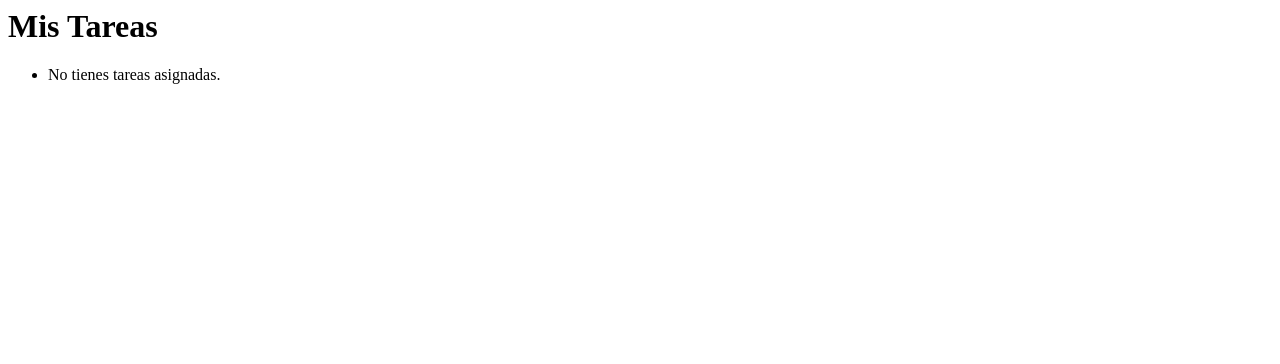
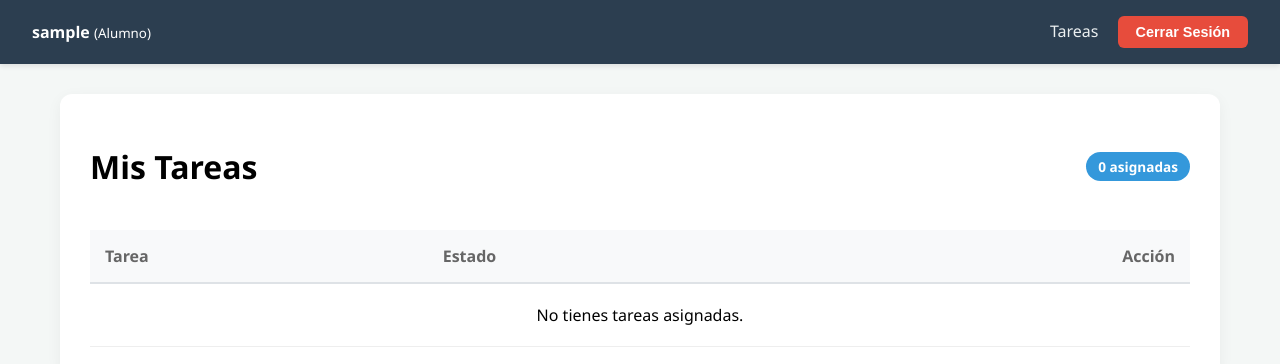
Before and after one commit to dperezld/PracticaUT04, a Django app: page /mis-tareas/ in a window 1280 px wide. Shown: the top 364 px of the page. Run offline with Django 5.2, Linux system fonts and the light colour scheme; the visitor is signed in with stand-in values (Sample User, id 1); data that the repository does not hold is empty; parts of the project's set-up code (start-up, migrations or seed data) failed here and were passed over.

Commit message:
Estilos y algunas mejoras de urls

```diff
--- /dev/null
+++ b/gestion_clase/core/static/css/style.css
@@ -0,0 +1,59 @@
+/* Estilos Globales */
+:root {
+    --primary-color: #2c3e50;
+    --secondary-color: #3498db;
+    --success-color: #27ae60;
+    --warning-color: #f39c12;
+    --danger-color: #e74c3c;
+    --light-bg: #f4f7f6;
+}
+
+body { font-family: 'Segoe UI', sans-serif; background-color: var(--light-bg); margin: 0; }
+
+/* Navegación */
+nav {
+    background-color: var(--primary-color);
+    color: white;
+    padding: 1rem 2rem;
+    display: flex;
+    justify-content: space-between;
+    align-items: center;
+    box-shadow: 0 2px 5px rgba(0,0,0,0.1);
+}
+
+nav a { color: #ecf0f1; text-decoration: none; margin-left: 15px; font-weight: 500; }
+
+/* Contenedor y Tablas */
+.container {
+    max-width: 1100px;
+    margin: 30px auto;
+    background: white;
+    padding: 30px;
+    border-radius: 12px;
+    box-shadow: 0 4px 15px rgba(0,0,0,0.05);
+}
+
+table { width: 100%; border-collapse: collapse; margin-top: 20px; }
+th { background: #f8f9fa; padding: 15px; text-align: left; border-bottom: 2px solid #dee2e6; color: #666; }
+td { padding: 15px; border-bottom: 1px solid #eee; }
+
+/* Badges y Botones */
+.badge { padding: 5px 12px; border-radius: 20px; font-size: 0.85em; font-weight: bold; }
+.badge-success { background: #eafaf1; color: var(--success-color); }
+.badge-warning { background: #fef9e7; color: var(--warning-color); }
+
+.btn {
+    display: inline-block;
+    padding: 8px 18px;
+    border-radius: 6px;
+    text-decoration: none;
+    font-size: 0.9em;
+    font-weight: bold;
+    transition: 0.3s;
+    border: none;
+    cursor: pointer;
+}
+
+.btn-primary { background: var(--secondary-color); color: white; }
+.btn-success { background: var(--success-color); color: white; }
+.btn-danger { background: var(--danger-color); color: white; }
--- /dev/null
+++ b/gestion_clase/core/templates/core/base.html
@@ -0,0 +1,31 @@
+{% load static %}
+<!DOCTYPE html>
+<html lang="es">
+<head>
+    <meta charset="UTF-8">
+    <meta name="viewport" content="width=device-width, initial-scale=1.0">
+    <title>Gestión Educativa</title>
+    <link rel="stylesheet" href="{% static 'css/style.css' %}">
+</head>
+<body>
+    <nav>
+        <div>
+            <strong>{{ user.username }}</strong>
+            <small>({{ user.get_rol_display }})</small>
+        </div>
+        <div>
+            <a href="{% url 'mis_tareas' %}">Tareas</a>
+            {% if user.rol == 'PR' %}
+                <a href="{% url 'tareas_profesor' %}" style="color: #2ecc71;">Validación</a>
+            {% endif %}
+            <form action="{% url 'logout' %}" method="post" style="display: inline; margin-left: 15px;">
+                {% csrf_token %}
+                <button type="submit" class="btn btn-danger">Cerrar Sesión</button>
+            </form>
+        </div>
+    </nav>
+    <div class="container">
+        {% block content %}{% endblock %}
+    </div>
+</body>
+</html>
--- a/gestion_clase/core/templates/core/mis_tareas.html
+++ b/gestion_clase/core/templates/core/mis_tareas.html
@@ -1,8 +1,39 @@
-<h1>Mis Tareas</h1>
-<ul>
-  {% for tarea in tareas %}
-    <li>{{ tarea.titulo }} - {% if tarea.finalizada %}Hecha{% else %}Pendiente{% endif %}</li>
-  {% empty %}
-    <li>No tienes tareas asignadas.</li>
-  {% endfor %}
-</ul>
+{% extends "core/base.html" %}
+
+{% block content %}
+<div class="header-container" style="display: flex; justify-content: space-between; align-items: center; margin-bottom: 20px;">
+    <h1>Mis Tareas</h1>
+    <span class="badge" style="background: #3498db; color: white;">{{ tareas|length }} asignadas</span>
+</div>
+
+<table>
+    <thead>
+        <tr>
+            <th>Tarea</th>
+            <th>Estado</th>
+            <th style="text-align: right;">Acción</th>
+        </tr>
+    </thead>
+    <tbody>
+        {% for tarea in tareas %}
+        <tr>
+            <td>{{ tarea.titulo }}</td>
+            <td>
+                <span class="badge {% if tarea.finalizada %}badge-success{% else %}badge-warning{% endif %}">
+                    {% if tarea.finalizada %} ✅ Terminada {% else %} ⏳ Pendiente {% endif %}
+                </span>
+            </td>
+            <td style="text-align: right;">
+                {% if not tarea.finalizada %}
+                    <a href="{% url 'finalizar_tarea' tarea.id %}" class="btn btn-primary">Marcar como hecha</a>
+                {% endif %}
+            </td>
+        </tr>
+        {% empty %}
+        <tr>
+            <td colspan="3" style="text-align: center; padding: 20px;">No tienes tareas asignadas.</td>
+        </tr>
+        {% endfor %}
+    </tbody>
+</table>
+{% endblock %}
--- a/gestion_clase/core/views.py
+++ b/gestion_clase/core/views.py
@@ -1,43 +1,64 @@
 from django.views.generic import ListView
 from django.shortcuts import get_object_or_404, redirect
 from django.db.models import Q
+from django.contrib.auth.mixins import LoginRequiredMixin
+from django.contrib.auth.decorators import login_required
 from .models import Tarea, TareaIndividual, TareaGrupal
 
-# Vista para que el alumno vea sus tareas (individuales y grupales)
-class MisTareasView(ListView):
+# --- PORTERO DE REDIRECCIÓN ÚNICO ---
+@login_required
+def root_redirect(request):
+    """
+    Esta es la función que decide el destino tras el login único.
+    """
+    # Si el usuario tiene rol de Profesor ('PR'), lo mandamos a su panel de validación
+    if hasattr(request.user, 'rol') and request.user.rol == 'PR':
+        return redirect('tareas_profesor')
+    # Los alumnos van a su lista personal
+    return redirect('mis_tareas')
+
+class MisTareasView(LoginRequiredMixin, ListView):
     model = Tarea
     template_name = 'core/mis_tareas.html'
     context_object_name = 'tareas'
+    login_url = '/login/'
 
     def get_queryset(self):
         u = self.request.user
-        # Filtramos tareas donde el usuario es el asignado o está en el grupo
         return Tarea.objects.filter(
             Q(tareaindividual__alumno_asignado=u) |
             Q(tareagrupal__alumnos=u)
         ).distinct()
 
-# Vista para que el profesor vea tareas que requieren validación
-class TareasPendientesProfesorView(ListView):
+class TareasPendientesProfesorView(LoginRequiredMixin, ListView):
     model = Tarea
     template_name = 'core/tareas_profesor.html'
     context_object_name = 'tareas'
+    login_url = '/login/'
 
     def get_queryset(self):
+        # El profesor solo ve tareas que requieren su evaluación y no han terminado
         return Tarea.objects.filter(requiere_evaluacion=True, finalizada=False)
 
-# Nueva función para marcar tareas como terminadas
 def finalizar_tarea(request, pk):
+    if not request.user.is_authenticated:
+        return redirect('/login/')
+
     tarea = get_object_or_404(Tarea, pk=pk)
 
-    # Lógica de validación:
-    # Si requiere evaluación, solo el profesor (PR) puede finalizarla.
-    if tarea.requiere_evaluacion:
-        if hasattr(request.user, 'rol') and request.user.rol == 'PR':
+    # Marcamos como finalizada
+    if hasattr(request.user, 'rol'):
+        if request.user.rol == 'PR':
             tarea.finalizada = True
+        elif request.user.rol == 'AL' and not tarea.requiere_evaluacion:
+            tarea.finalizada = True
+
+    tarea.save() # Guardamos en PostgreSQL
+
+    # --- REDIRECCIÓN FORZADA ---
+    if hasattr(request.user, 'rol') and request.user.rol == 'PR':
+        print(f"DEBUG: El usuario {request.user.username} es PROFESOR. Redirigiendo a panel profesor.")
+        return redirect('tareas_profesor')
     else:
-        # Si no requiere evaluación, el alumno puede marcarla como hecha.
-        tarea.finalizada = True
-
-    tarea.save()
-    return redirect('mis_tareas')
+        print(f"DEBUG: El usuario {request.user.username} es ALUMNO. Redirigiendo a mis tareas.")
+        return redirect('mis_tareas')
--- a/gestion_clase/gestion_clase/urls.py
+++ b/gestion_clase/gestion_clase/urls.py
@@ -1,23 +1,16 @@
-"""
-URL configuration for gestion_clase project.
-
-The `urlpatterns` list routes URLs to views. For more information please see:
-    https://docs.djangoproject.com/en/6.0/topics/http/urls/
-Examples:
-Function views
-    1. Add an import:  from my_app import views
-    2. Add a URL to urlpatterns:  path('', views.home, name='home')
-Class-based views
-    1. Add an import:  from other_app.views import Home
-    2. Add a URL to urlpatterns:  path('', Home.as_view(), name='home')
-Including another URLconf
-    1. Import the include() function: from django.urls import include, path
-    2. Add a URL to urlpatterns:  path('blog/', include('blog.urls'))
-"""
 from django.contrib import admin
 from django.urls import path, include
+from django.contrib.auth import views as auth_views
+from core.views import root_redirect # Importamos la nueva función
 
 urlpatterns = [
     path('admin/', admin.site.urls),
+
+    # El inicio redirige según quién sea el usuario
+    path('', root_redirect, name='root'),
+
+    path('login/', auth_views.LoginView.as_view(), name='login'),
+    path('logout/', auth_views.LogoutView.as_view(), name='logout'),
+
     path('', include('core.urls')),
 ]
```
Also changed, not shown: gestion_clase/core/templates/core/tareas_profesor.html (+43 -8 lines), gestion_clase/core/templates/registration/login.html (added, +23 -0 lines), gestion_clase/gestion_clase/settings.py (+21 -48 lines).
